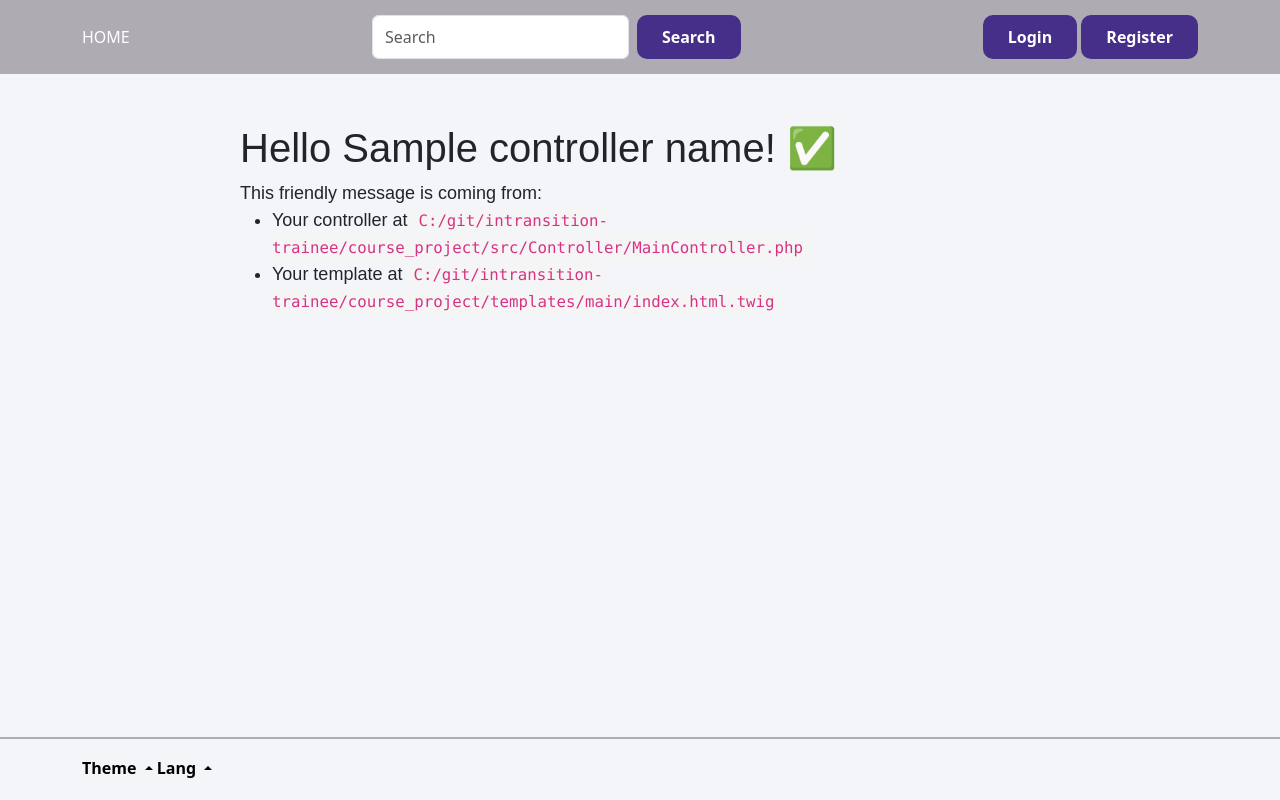
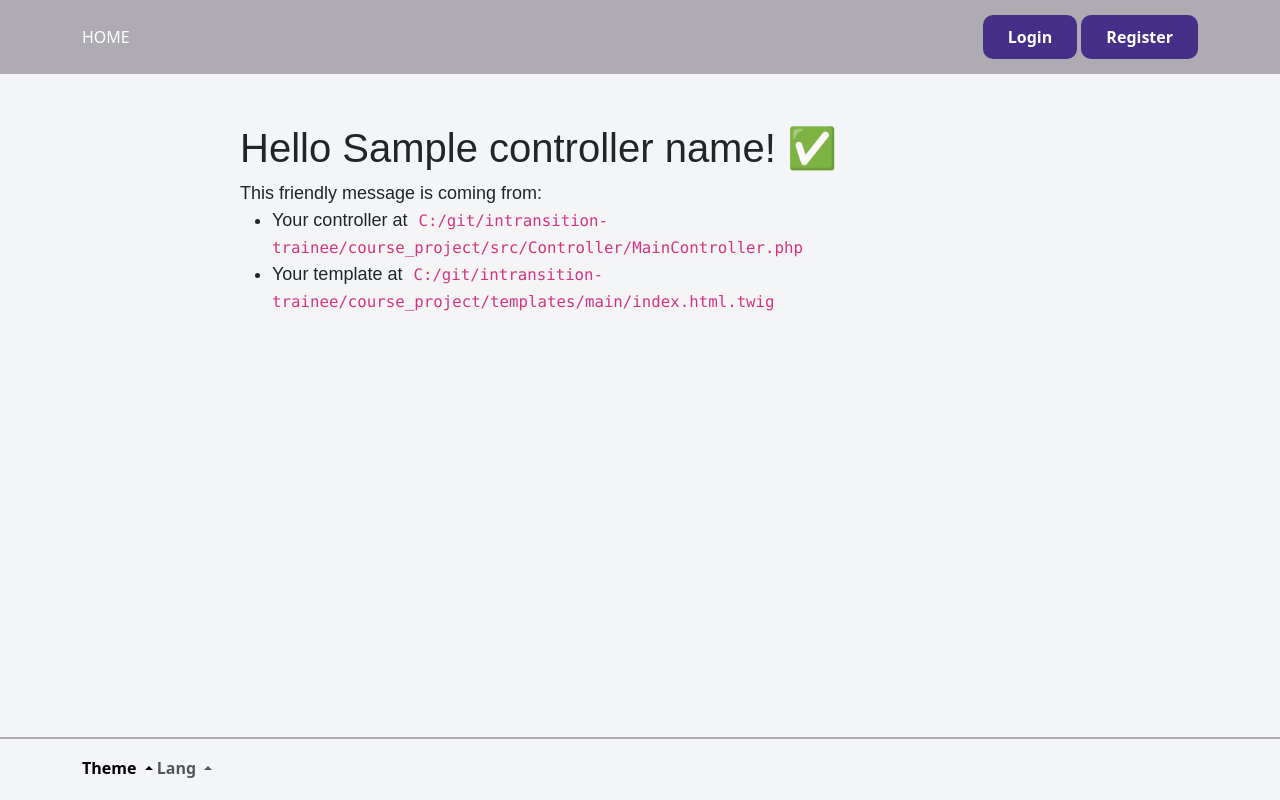
Before and after one commit to SofiyaShunkinaa/course_project, a Symfony app: template templates/main/index.html.twig in a window 1280 px wide. Run offline with Twig, Linux system fonts and the light colour scheme; the template is opened without the code that fills it: most values are stand-ins (such as "Sample title", 1, 10 or a date in 2020); some libraries are stand-ins or nearby versions.

Commit message:
change header

```diff
--- a/templates/base.html.twig
+++ b/templates/base.html.twig
@@ -12,6 +12,7 @@
 
         {% block javascripts %}
         <script type="application/javascript" src="{{ asset('js/collection-form-helper.js') }}"></script>
+        <script type="application/javascript" src="{{ asset('js/theme-switcher.js') }}"></script>
         {% endblock %}
     </head>
     <body>
@@ -19,19 +20,20 @@
             <div class="container">
                 <nav>
                     <div class="nav-home">
-                    <span><a href="{{ path('app_main') }}">HOME</a></span>
-                    </div>
-                    <div class="nav-search">
-                        <form class="d-flex" role="search">
-                            <input class="form-control me-2" type="search" placeholder="Search" aria-label="Search">
-                            <button class="btn btn-outline-success" type="submit">Search</button>
-                        </form>
+                        <span><a href="{{ path('app_main') }}">HOME</a></span>
                     </div>
                     <div class="nav-buttons">
                         {% if is_granted('IS_AUTHENTICATED_FULLY') %}
-                            <button><a href="{{ path('app_dashboard') }}">Dashboard</a></button>
-                            <span>Welcome, {{ app.user.email}}</span>
-                            <button><a href="{{ path('app_logout') }}">Logout</a></button>
+                            <div class="btn-group" role="group">
+                                <button type="button" class="btn btn-primary dropdown-toggle" data-bs-toggle="dropdown" aria-expanded="false">
+                                Welcome, {{ app.user.email}}
+                                </button>
+                                <ul class="dropdown-menu">
+                                <li><a class="dropdown-item" href="{{ path('app_dashboard') }}">Dashboard</a></li>
+                                <li><hr class="dropdown-divider"></li>
+                                <li><a class="dropdown-item" href="{{ path('app_logout') }}">Logout</a></li>
+                                </ul>
+                            </div>
                         {% else %}
                             <button class="btn"><a href="{{ path('app_login') }}">Login</a></button>
                             <button class="btn"><a href="{{ path('app_register') }}">Register</a></button>
@@ -57,18 +59,18 @@
                 Theme
                 </button>
                 <ul class="dropdown-menu">
-                <li><a class="dropdown-item" href="#">Dropdown link</a></li>
-                <li><a class="dropdown-item" href="#">Dropdown link</a></li>
+                <li><a class="dropdown-item" href="#" data-theme="dark">Dark</a></li>
+                <li><a class="dropdown-item" href="#" data-theme="light">Light</a></li>
                 </ul>
             </div>
 
             <div class="btn-group dropup" role="group">
-                <button type="button" class="btn btn-primary dropdown-toggle" data-bs-toggle="dropdown" aria-expanded="false">
+                <button type="button" class="btn btn-primary dropdown-toggle  disabled" data-bs-toggle="dropdown" aria-expanded="false">
                 Lang
                 </button>
                 <ul class="dropdown-menu">
-                <li><a class="dropdown-item" href="#">Dropdown link</a></li>
-                <li><a class="dropdown-item" href="#">Dropdown link</a></li>
+                <li><a class="dropdown-item  disabled" href="#">Dropdown link</a></li>
+                <li><a class="dropdown-item  disabled" href="#">Dropdown link</a></li>
                 </ul>
             </div>
         </div>
```
